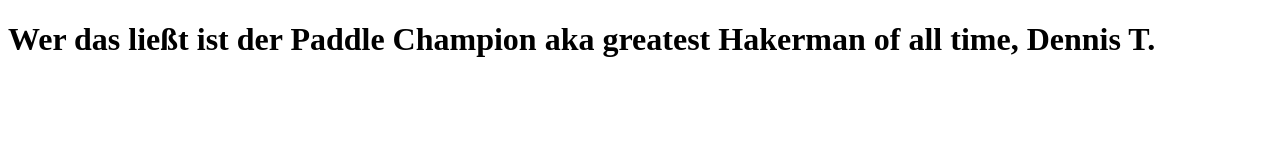
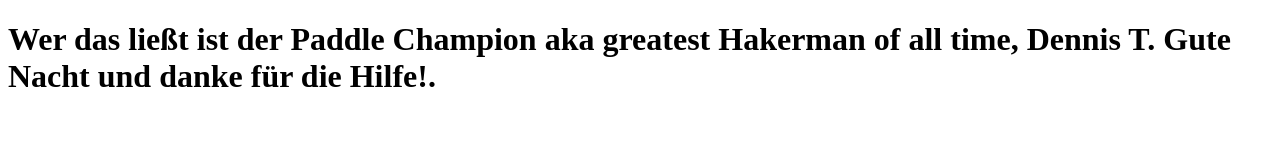
Before and after one commit to StefanQuar/First-Try, a plain HTML site: page index.html in a window 1280 px wide. Drawn offline with Linux system fonts and the light colour scheme.

Commit message:
Update index.html

```diff
--- a/index.html
+++ b/index.html
@@ -4,6 +4,6 @@
     <title>Meine Quiz-Seite</title>
 </head>
 <body>
-    <h1>Wer das ließt ist der Paddle Champion aka greatest Hakerman of all time, Dennis T.</h1>
+    <h1>Wer das ließt ist der Paddle Champion aka greatest Hakerman of all time, Dennis T. Gute Nacht und danke für die Hilfe!.</h1>
 </body>
 </html>
```
